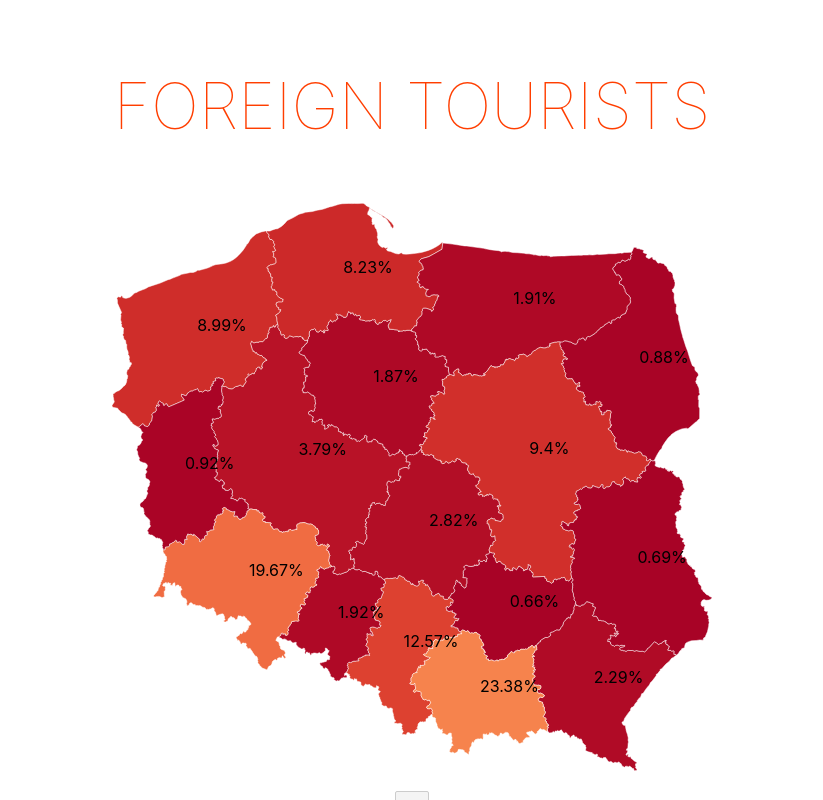
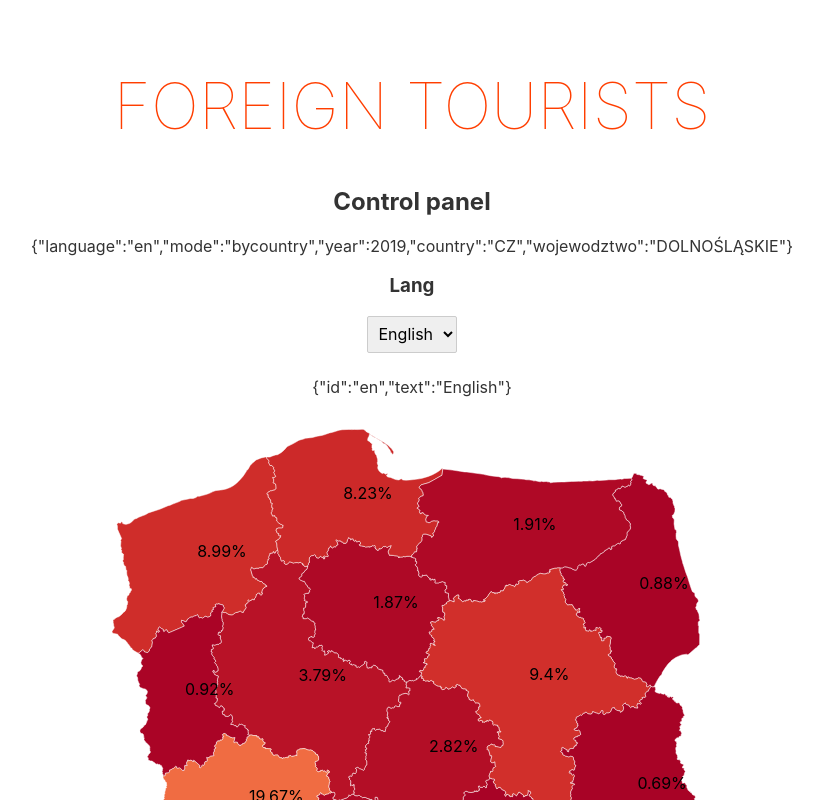
Before and after one commit to ppatrzyk/foreign-tourists, a Svelte app: page / in a window 1280 px wide. Shown: the top 800 px of the page, without its empty margins (228-1051 px from the left). Built offline with nearby package versions, Linux system fonts and the light colour scheme.

Commit message:
init control panel

```diff
--- a/src/App.svelte
+++ b/src/App.svelte
@@ -3,6 +3,7 @@
 	import { onMount } from 'svelte'
 	import Map from "./Map.svelte"
 	import Country from "./Country.svelte"
+	import Control from "./Control.svelte"
 
 	onMount(async () => {
 		const country_codes_raw = await fetch('data/country_codes.json');
@@ -25,6 +26,7 @@
 
 <main>
 	<h1>Foreign Tourists</h1>
+	<Control />
 	{#if Object.keys($country_codes).length === 0 || Object.keys($map_geojson).length === 0 || Object.keys($tourists).length === 0}
 		<p>waiting for the promise to resolve...</p>
 	{:else}
--- /dev/null
+++ b/src/Control.svelte
@@ -0,0 +1,27 @@
+<script>
+    import { app_state } from './stores.js';
+    let languages = [
+        {id: 'en', text: 'English'},
+        {id: 'pl', text: 'Polski'}
+    ]
+    let selected_lang;
+</script>
+
+<div>
+    <h2>Control panel</h2>
+    <p>{JSON.stringify($app_state)}</p>
+    <!-- <button on:click="{app_state.set_variable('country', country)}">{country}</button> -->
+    <h3>Lang</h3>
+    <select bind:value={selected_lang}>
+		{#each languages as language}
+			<option value={language}>
+				{language.text}
+			</option>
+		{/each}
+    </select>
+    <p>{JSON.stringify(selected_lang)}</p>
+</div>
+
+<style>
+
+</style>
```
